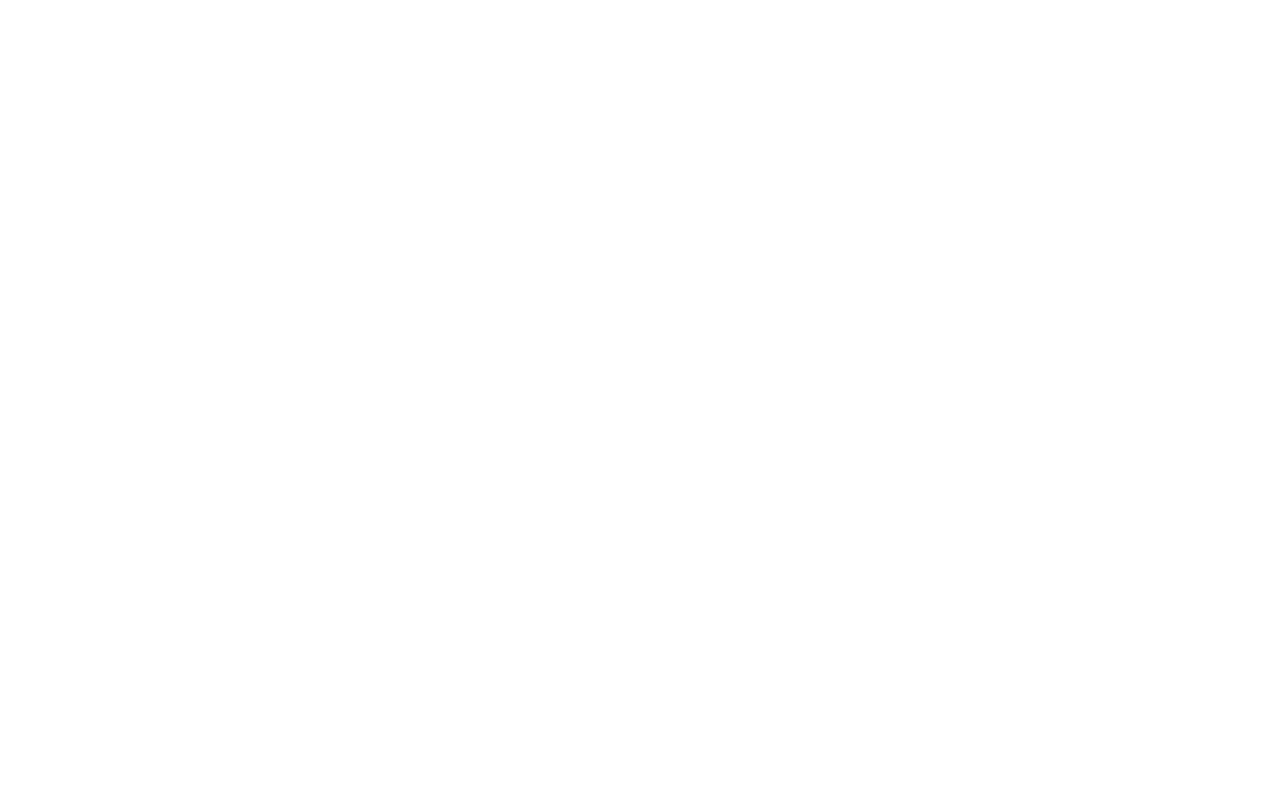
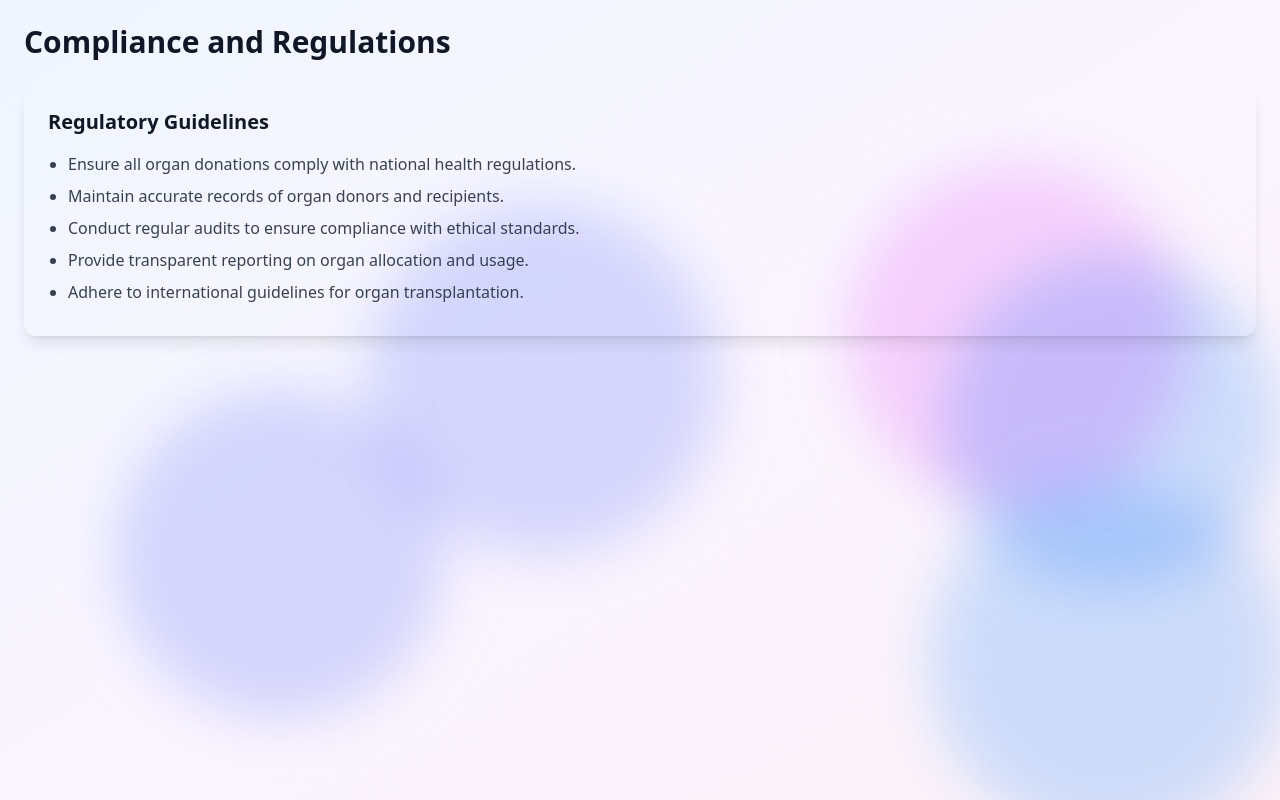
Before and after one commit to Skc2004/Organ_Care, a React (Vite) app in the folder client/: page /compliance in a window 1280 px wide. Before the commit this address had no page. Built offline with nearby package versions, Linux system fonts and the light colour scheme.

Commit message:
Frontend-Compliance_with mock data

```diff
--- a/client/src/App.jsx
+++ b/client/src/App.jsx
@@ -5,6 +5,7 @@
 import Register from "./pages/Register"
 import AdminDashboard from './pages/AdminDashboard';
 import AwarenessCampaign from './pages/AwarenessCampaign';
+import CompliancePage from './pages/Compliance';
 
 const App =() => {
   return (
@@ -16,6 +17,7 @@
           <Route path="/register" element={<Register />} />
           <Route path="/admindashboard" element={<AdminDashboard />} />
           <Route path="/awarenesscampaign" element={<AwarenessCampaign />} />
+          <Route path="/compliance" element={<CompliancePage />} />
         </Routes>
       </Router>
     </div>
--- a/client/src/pages/Compliance.jsx
+++ b/client/src/pages/Compliance.jsx
@@ -1,35 +1,122 @@
-// src/pages/Compliance.jsx
+// import React, { useEffect, useState } from "react";
+// import axios from "axios";
+
+// const CompliancePage = () => {
+//   const [complianceData, setComplianceData] = useState([]);
+
+//   useEffect(() => {
+//     const fetchComplianceData = async () => {
+//       try {
+//         const response = await axios.get("/api/compliance", {
+//           headers: { Authorization: `Bearer ${localStorage.getItem("token")}` },
+//         });
+//         setComplianceData(response.data);
+//       } catch (error) {
+//         console.error("Error fetching compliance data", error);
+//       }
+//     };
+//     fetchComplianceData();
+//   }, []);
+
+//   return (
+//     <div className="p-6">
+//       <h2 className="text-2xl font-bold mb-4">Compliance and Regulations</h2>
+//       <div className="bg-white p-4 shadow-md rounded-lg">
+//         <h3 className="text-lg font-semibold">Regulatory Guidelines</h3>
+//         <ul className="list-disc pl-5 mt-2">
+//           {complianceData.map((item, index) => (
+//             <li key={index} className="mb-2">{item.guideline}</li>
+//           ))}
+//         </ul>
+//       </div>
+//     </div>
+//   );
+// };
+
+// export default CompliancePage;
+
+
 import React, { useEffect, useState } from "react";
-import axios from "axios";
+import { motion } from "framer-motion";
 
 const CompliancePage = () => {
   const [complianceData, setComplianceData] = useState([]);
+  const [loading, setLoading] = useState(true);
 
   useEffect(() => {
-    const fetchComplianceData = async () => {
-      try {
-        const response = await axios.get("/api/compliance", {
-          headers: { Authorization: `Bearer ${localStorage.getItem("token")}` },
-        });
-        setComplianceData(response.data);
-      } catch (error) {
-        console.error("Error fetching compliance data", error);
-      }
-    };
-    fetchComplianceData();
+    // Mock data
+    const mockData = [
+      { guideline: "Ensure all organ donations comply with national health regulations." },
+      { guideline: "Maintain accurate records of organ donors and recipients." },
+      { guideline: "Conduct regular audits to ensure compliance with ethical standards." },
+      { guideline: "Provide transparent reporting on organ allocation and usage." },
+      { guideline: "Adhere to international guidelines for organ transplantation." },
+    ];
+
+    // Simulate API call delay
+    setTimeout(() => {
+      setComplianceData(mockData);
+      setLoading(false); // Set loading to false after "fetching" mock data
+    }, 1000); // Simulate a 1-second delay
   }, []);
 
+  if (loading) {
+    return (
+      <div className="flex justify-center items-center min-h-screen bg-gradient-to-br from-blue-50 via-purple-50 to-pink-50 animate-gradient">
+        <div className="animate-spin rounded-full h-12 w-12 border-t-2 border-b-2 border-blue-500"></div>
+      </div>
+    );
+  }
+
   return (
-    <div className="p-6">
-      <h2 className="text-2xl font-bold mb-4">Compliance and Regulations</h2>
-      <div className="bg-white p-4 shadow-md rounded-lg">
-        <h3 className="text-lg font-semibold">Regulatory Guidelines</h3>
-        <ul className="list-disc pl-5 mt-2">
-          {complianceData.map((item, index) => (
-            <li key={index} className="mb-2">{item.guideline}</li>
-          ))}
-        </ul>
+    <div className="min-h-screen bg-gradient-to-br from-blue-50 via-purple-50 to-pink-50 animate-gradient p-6">
+      {/* Floating Shapes */}
+      <div className="fixed inset-0 overflow-hidden pointer-events-none">
+        {[...Array(5)].map((_, i) => (
+          <motion.div
+            key={i}
+            className="absolute rounded-full mix-blend-multiply filter blur-xl opacity-30"
+            animate={{
+              x: [0, 100, 0],
+              y: [0, 100, 0],
+              scale: [1, 1.2, 1],
+            }}
+            transition={{
+              duration: 10 + i * 2,
+              repeat: Infinity,
+              ease: "easeInOut",
+            }}
+            style={{
+              left: `${Math.random() * 100}%`,
+              top: `${Math.random() * 100}%`,
+              backgroundColor: ['#60A5FA', '#818CF8', '#E879F9'][i % 3],
+              width: '300px',
+              height: '300px',
+            }}
+          />
+        ))}
       </div>
+
+      {/* Main Content */}
+      <motion.div
+        initial={{ opacity: 0, y: 20 }}
+        animate={{ opacity: 1, y: 0 }}
+        transition={{ duration: 0.8 }}
+        className="relative z-10"
+      >
+        <h2 className="text-3xl font-display font-bold text-gray-900 mb-6">Compliance and Regulations</h2>
+        <motion.div
+          whileHover={{ scale: 1.02 }}
+          className="glass-effect p-6 rounded-xl shadow-lg"
+        >
+          <h3 className="text-xl font-semibold text-gray-900 mb-4">Regulatory Guidelines</h3>
+          <ul className="list-disc pl-5 mt-2">
+            {complianceData.map((item, index) => (
+              <li key={index} className="mb-2 text-gray-700">{item.guideline}</li>
+            ))}
+          </ul>
+        </motion.div>
+      </motion.div>
     </div>
   );
 };
```
